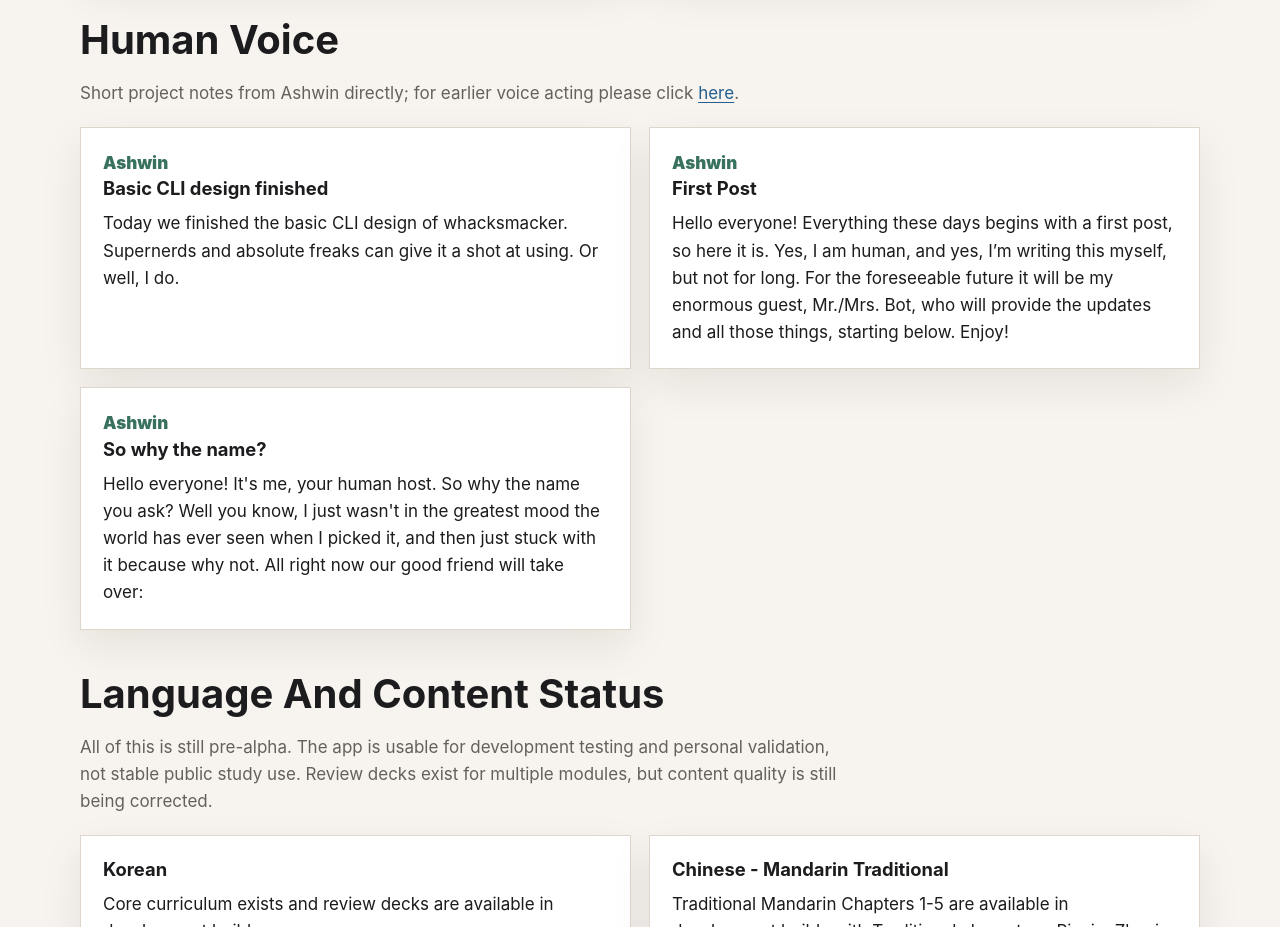
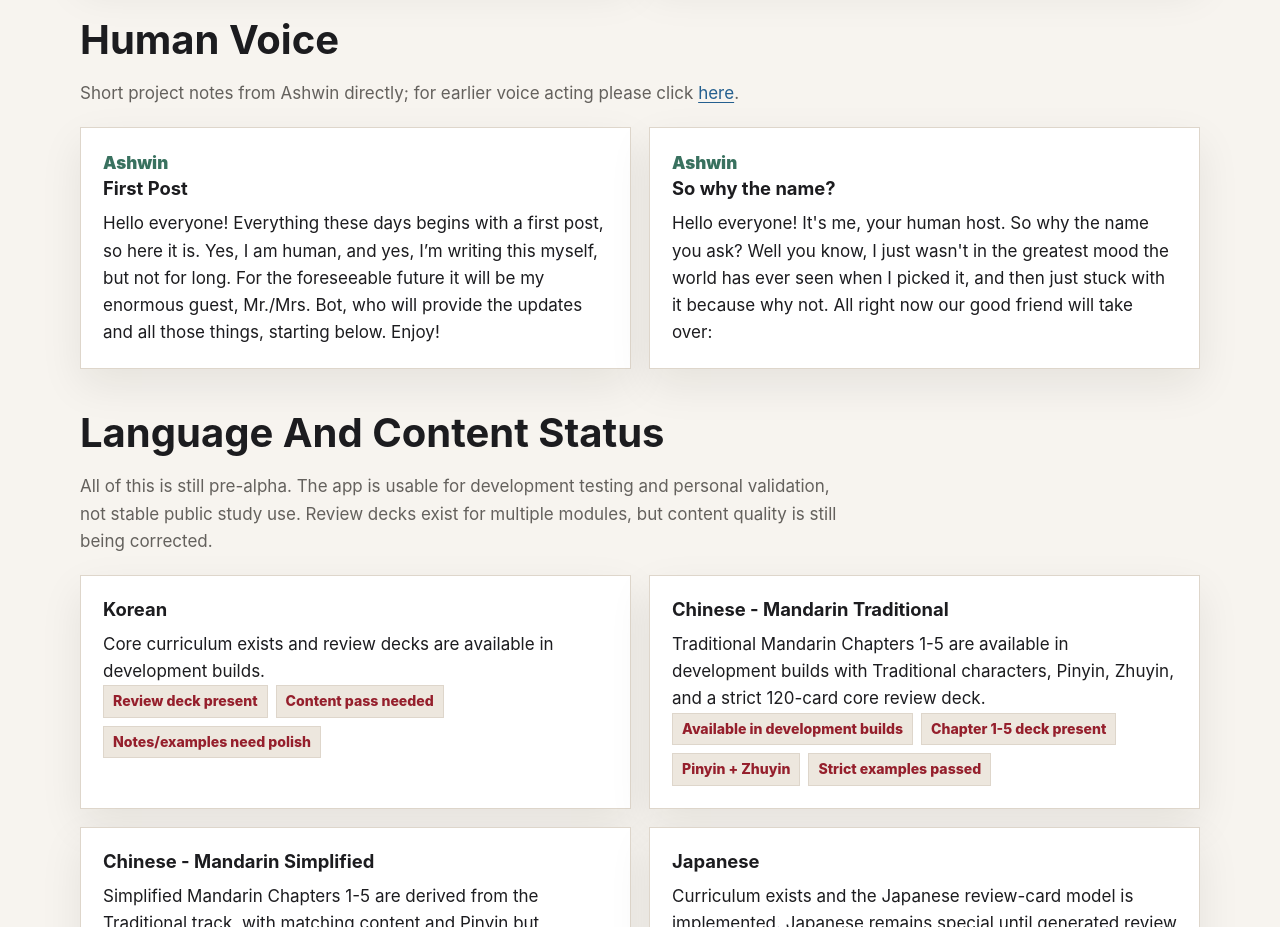
Before and after one commit to SleepyMario/whacksmacker-site, a plain HTML site: page index.html in a window 1280 px wide. Shown: the part 1320-2247 px from the top of the page. Drawn offline with Linux system fonts and the light colour scheme.

Commit message:
Revert "Add human voice CLI note"
This reverts commit 11aff230f07330efeb8e41c85979f26d06419872.

```diff
--- a/index.html
+++ b/index.html
@@ -81,11 +81,6 @@
         <h2 id="human-voice-heading">Human Voice</h2>
         <p class="section-note">Short project notes from Ashwin directly; for earlier voice acting please click <a href="human-voice/">here</a>.</p>
         <div class="cards">
-          <article>
-            <p class="post-meta">Ashwin</p>
-            <h3>Basic CLI design finished</h3>
-            <p>Today we finished the basic CLI design of whacksmacker. Supernerds and absolute freaks can give it a shot at using. Or well, I do.</p>
-          </article>
           <article>
             <p class="post-meta">Ashwin</p>
             <h3>First Post</h3>
```
Also changed, not shown: human-voice/index.html (+0 -5 lines).
